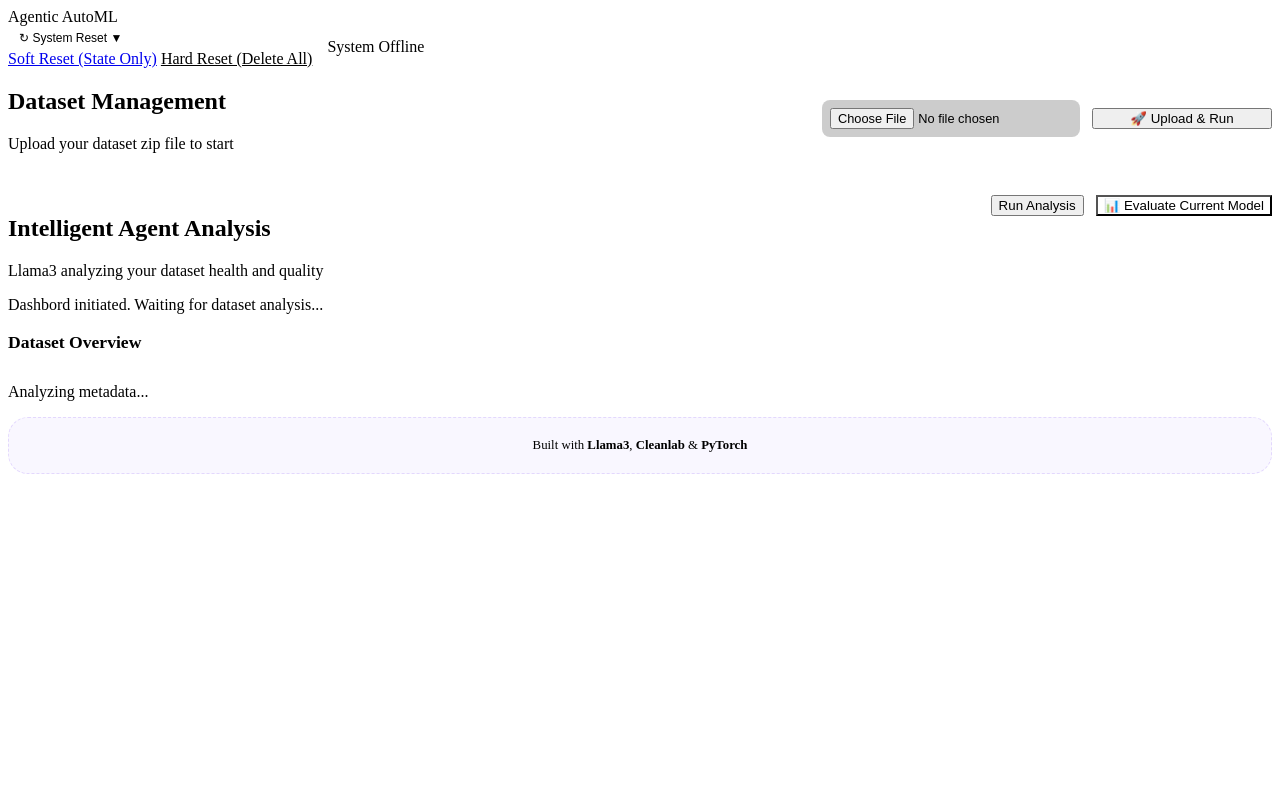
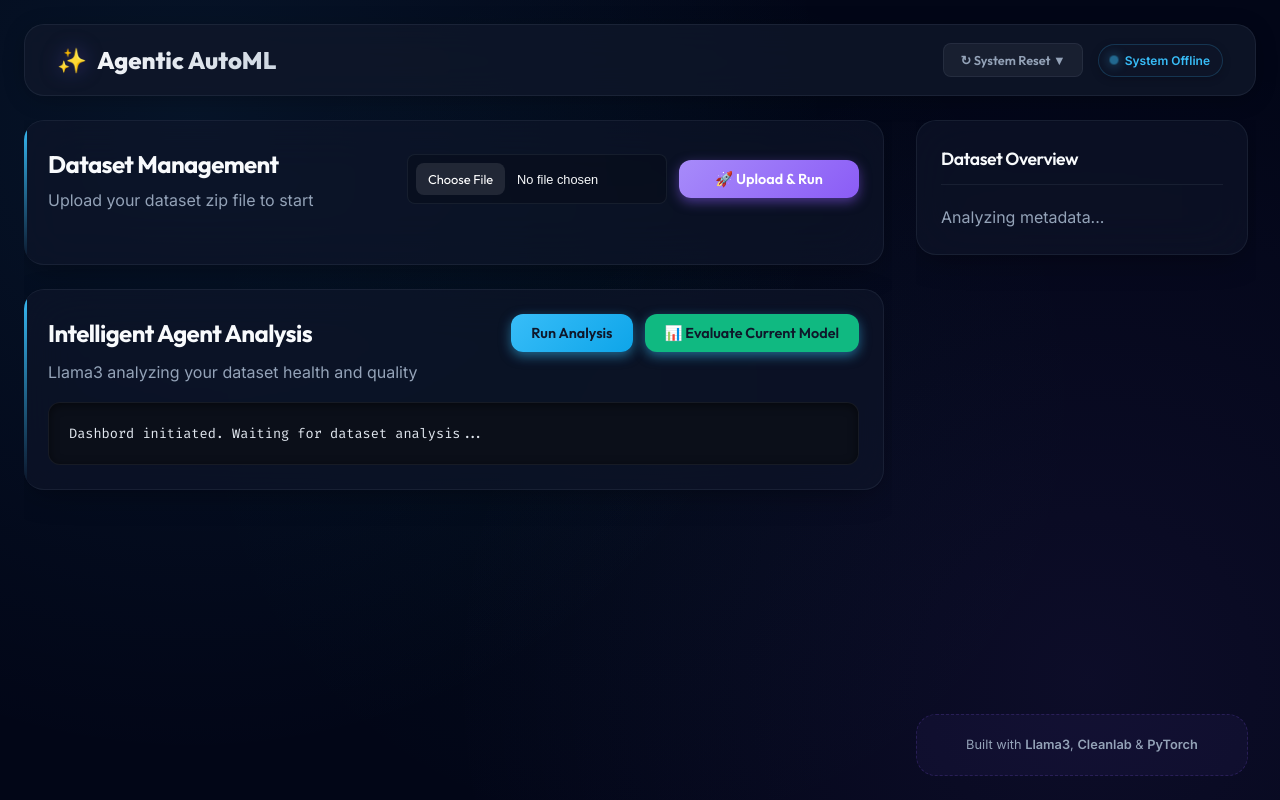
Before and after one commit to vishalagar/football-analysis, a plain HTML site: page frontend/index.html in a window 1280 px wide. Drawn offline with Linux system fonts and the light colour scheme; no server answers.

Commit message:
Restoring project state to commit 09b759c as requested by user.

```diff
--- a/frontend/index.html
+++ b/frontend/index.html
@@ -7,7 +7,7 @@
     <title>Agentic AutoML | Dashboard</title>
     <!-- Modern font from Google -->
     <link href="https://fonts.googleapis.com/css2?family=Outfit:wght@400;500;600;700;800&display=swap" rel="stylesheet">
-    <link rel="stylesheet" href="style.css?v=3">
+    <link rel="stylesheet" href="style.css">
     <script src="app.js" defer></script>
     <script>
         window.addEventListener('error', function (e) {
--- /dev/null
+++ b/frontend/style.css
@@ -0,0 +1,457 @@
+@import url('https://fonts.googleapis.com/css2?family=Outfit:wght@400;500;600;700;800&family=Inter:wght@400;500;600&family=Fira+Code:wght@400;500&display=swap');
+
+:root {
+    /* Core Palette - Deep Space Theme */
+    --bg-color: #020617;
+    --card-bg: rgba(15, 23, 42, 0.6);
+    --card-bg-hover: rgba(30, 41, 59, 0.7);
+    --card-border: rgba(148, 163, 184, 0.1);
+
+    /* Text */
+    --text-primary: #F8FAFC;
+    --text-secondary: #94A3B8;
+    --text-muted: #64748B;
+
+    /* Accents */
+    --accent-color: #38BDF8;
+    /* Sky Blue */
+    --accent-glow: rgba(56, 189, 248, 0.5);
+
+    --magic-color: #8B5CF6;
+    /* Violet */
+    --magic-glow: rgba(139, 92, 246, 0.5);
+
+    --success-color: #10B981;
+    /* Emerald */
+    --success-glow: rgba(16, 185, 129, 0.4);
+
+    --warning-color: #F59E0B;
+    /* Amber */
+    --danger-color: #EF4444;
+    /* Red */
+
+    /* Typography */
+    --font-heading: 'Outfit', sans-serif;
+    --font-body: 'Inter', sans-serif;
+    --font-mono: 'Fira Code', monospace;
+}
+
+* {
+    box-sizing: border-box;
+    transition: all 0.25s cubic-bezier(0.4, 0, 0.2, 1);
+}
+
+body {
+    background-color: var(--bg-color);
+    background-image:
+        radial-gradient(circle at 15% 15%, rgba(56, 189, 248, 0.08) 0%, transparent 50%),
+        radial-gradient(circle at 85% 85%, rgba(139, 92, 246, 0.08) 0%, transparent 50%),
+        radial-gradient(circle at 50% 50%, rgba(16, 185, 129, 0.03) 0%, transparent 60%);
+    background-attachment: fixed;
+    color: var(--text-primary);
+    font-family: var(--font-body);
+    margin: 0;
+    padding: 0;
+    height: 100vh;
+    overflow: hidden;
+    line-height: 1.6;
+}
+
+/* --- Layout --- */
+.container {
+    display: grid;
+    grid-template-columns: 1fr 340px;
+    grid-template-rows: auto 1fr;
+    gap: 24px;
+    height: 100%;
+    max-width: 1800px;
+    margin: 0 auto;
+    padding: 24px;
+}
+
+main {
+    display: flex;
+    flex-direction: column;
+    gap: 24px;
+    overflow-y: auto;
+    padding-right: 8px;
+    /* Room for scrollbar */
+}
+
+aside {
+    display: flex;
+    flex-direction: column;
+    gap: 24px;
+    overflow-y: auto;
+    padding-right: 8px;
+}
+
+/* --- Typography --- */
+h1,
+h2,
+h3,
+h4,
+h5 {
+    font-family: var(--font-heading);
+    margin: 0;
+    color: var(--text-primary);
+    letter-spacing: -0.025em;
+}
+
+h2 {
+    font-size: 1.5rem;
+    font-weight: 700;
+}
+
+h3 {
+    font-size: 1.1rem;
+    font-weight: 600;
+}
+
+p {
+    margin: 0;
+}
+
+/* --- Components: Navbar --- */
+header {
+    grid-column: 1 / -1;
+    display: flex;
+    justify-content: space-between;
+    align-items: center;
+    padding: 16px 32px;
+    background: rgba(15, 23, 42, 0.8);
+    backdrop-filter: blur(16px);
+    border-radius: 20px;
+    border: 1px solid var(--card-border);
+    box-shadow: 0 4px 24px -4px rgba(0, 0, 0, 0.3);
+    z-index: 50;
+}
+
+.logo {
+    font-family: var(--font-heading);
+    font-size: 1.5rem;
+    font-weight: 800;
+    background: linear-gradient(135deg, #fff 0%, #cbd5e1 100%);
+    -webkit-background-clip: text;
+    -webkit-text-fill-color: transparent;
+    display: flex;
+    align-items: center;
+    gap: 10px;
+}
+
+.logo::before {
+    content: '✨';
+    -webkit-text-fill-color: initial;
+    filter: drop-shadow(0 0 10px var(--magic-glow));
+}
+
+/* --- Components: Buttons --- */
+button,
+.dropbtn {
+    font-family: var(--font-heading);
+    font-weight: 600;
+    font-size: 0.9rem;
+    padding: 10px 20px;
+    border-radius: 12px;
+    border: none;
+    cursor: pointer;
+    display: inline-flex;
+    align-items: center;
+    justify-content: center;
+    gap: 8px;
+    transition: all 0.2s ease;
+    user-select: none;
+}
+
+button:disabled {
+    opacity: 0.5;
+    cursor: not-allowed;
+    filter: grayscale(1);
+}
+
+.btn-primary {
+    background: linear-gradient(135deg, var(--accent-color), #0EA5E9);
+    color: #0F172A;
+    box-shadow: 0 4px 12px var(--accent-glow);
+}
+
+.btn-primary:hover:not(:disabled) {
+    transform: translateY(-2px);
+    box-shadow: 0 6px 20px var(--accent-glow);
+    filter: brightness(1.1);
+}
+
+.btn-magic {
+    background: linear-gradient(135deg, #A78BFA, var(--magic-color));
+    color: #fff;
+    box-shadow: 0 4px 12px var(--magic-glow);
+}
+
+.btn-magic:hover:not(:disabled) {
+    transform: translateY(-2px);
+    box-shadow: 0 6px 20px var(--magic-glow);
+    filter: brightness(1.1);
+}
+
+.btn-success {
+    background: rgba(16, 185, 129, 0.15);
+    color: #34D399;
+    border: 1px solid rgba(16, 185, 129, 0.2);
+}
+
+.btn-success:hover:not(:disabled) {
+    background: rgba(16, 185, 129, 0.25);
+    border-color: #34D399;
+}
+
+/* --- Components: Dropdown --- */
+.dropdown {
+    position: relative;
+    display: inline-block;
+}
+
+.dropbtn {
+    background: rgba(255, 255, 255, 0.05) !important;
+    border: 1px solid var(--card-border) !important;
+    color: var(--text-secondary) !important;
+    padding: 8px 16px !important;
+    font-size: 0.8rem !important;
+}
+
+.dropbtn:hover {
+    background: rgba(255, 255, 255, 0.1) !important;
+    color: white !important;
+    border-color: rgba(255, 255, 255, 0.2) !important;
+}
+
+.dropdown-content {
+    display: none;
+    position: absolute;
+    right: 0;
+    top: 100%;
+    margin-top: 8px;
+    background-color: #1E293B;
+    min-width: 200px;
+    box-shadow: 0 20px 40px -5px rgba(0, 0, 0, 0.6), 0 0 0 1px var(--card-border);
+    border-radius: 12px;
+    overflow: hidden;
+    z-index: 100;
+    animation: slideDown 0.2s cubic-bezier(0.16, 1, 0.3, 1);
+}
+
+.dropdown:hover .dropdown-content {
+    display: block;
+}
+
+.dropdown-content a {
+    color: var(--text-secondary);
+    padding: 12px 16px;
+    text-decoration: none;
+    display: block;
+    font-size: 0.85rem;
+    border-left: 2px solid transparent;
+}
+
+.dropdown-content a:hover {
+    background: rgba(255, 255, 255, 0.05);
+    color: white;
+    border-left-color: var(--accent-color);
+}
+
+.dropdown-content a.danger:hover {
+    color: var(--danger-color);
+    border-left-color: var(--danger-color);
+    background: rgba(239, 68, 68, 0.1);
+}
+
+/* --- Cards --- */
+.agent-card,
+.stats-card,
+section {
+    background: var(--card-bg);
+    backdrop-filter: blur(24px);
+    border-radius: 20px;
+    /* Reduced radius for sleeker look */
+    border: 1px solid var(--card-border);
+    box-shadow: 0 8px 32px -8px rgba(0, 0, 0, 0.4);
+    padding: 24px;
+    position: relative;
+    overflow: hidden;
+}
+
+.agent-card {
+    border-left: 0;
+}
+
+.agent-card::before {
+    content: '';
+    position: absolute;
+    top: 0;
+    bottom: 0;
+    left: 0;
+    width: 3px;
+    background: linear-gradient(to bottom, var(--accent-color), transparent);
+}
+
+/* --- Agent Response (Logs) --- */
+.agent-response {
+    font-family: var(--font-mono);
+    font-size: 0.85rem;
+    background: #0B0F19;
+    /* Darker than card */
+    padding: 20px;
+    border-radius: 12px;
+    border: 1px solid rgba(255, 255, 255, 0.05);
+    color: #E2E8F0;
+    margin-top: 16px;
+    box-shadow: inset 0 2px 10px rgba(0, 0, 0, 0.5);
+}
+
+/* --- Inputs --- */
+input[type="file"]::file-selector-button {
+    font-family: var(--font-heading);
+    background: rgba(255, 255, 255, 0.1);
+    color: white;
+    border: none;
+    padding: 8px 12px;
+    border-radius: 8px;
+    margin-right: 12px;
+    cursor: pointer;
+    transition: background 0.2s;
+}
+
+input[type="file"]::file-selector-button:hover {
+    background: rgba(255, 255, 255, 0.2);
+}
+
+select {
+    background-color: #0F172A;
+    color: white;
+    border: 1px solid var(--card-border);
+    padding: 8px 12px;
+    border-radius: 8px;
+    outline: none;
+}
+
+select:focus {
+    border-color: var(--accent-color);
+    box-shadow: 0 0 0 2px var(--accent-glow);
+}
+
+/* --- Status Badge --- */
+.status-badge {
+    background: rgba(15, 23, 42, 0.6);
+    border: 1px solid rgba(56, 189, 248, 0.2);
+    color: var(--accent-color);
+    padding: 6px 12px;
+    border-radius: 99px;
+    font-size: 0.75rem;
+    font-weight: 600;
+    display: flex;
+    align-items: center;
+    gap: 8px;
+    box-shadow: 0 2px 8px rgba(0, 0, 0, 0.2);
+}
+
+.status-badge::before {
+    content: '';
+    width: 6px;
+    height: 6px;
+    background: var(--accent-color);
+    border-radius: 50%;
+    box-shadow: 0 0 8px var(--accent-color);
+    animation: pulse 2s infinite;
+}
+
+@keyframes pulse {
+    0% {
+        transform: scale(1);
+        opacity: 1;
+    }
+
+    50% {
+        transform: scale(1.5);
+        opacity: 0.5;
+    }
+
+    100% {
+        transform: scale(1);
+        opacity: 1;
+    }
+}
+
+@keyframes slideDown {
+    from {
+        opacity: 0;
+        transform: translateY(-10px);
+    }
+
+    to {
+        opacity: 1;
+        transform: translateY(0);
+    }
+}
+
+/* --- Issues Grid --- */
+.issues-grid {
+    display: grid;
+    grid-template-columns: repeat(auto-fill, minmax(280px, 1fr));
+    gap: 20px;
+}
+
+.issue-card {
+    background: rgba(30, 41, 59, 0.4);
+    border: 1px solid var(--card-border);
+    border-radius: 16px;
+    overflow: hidden;
+    transition: all 0.3s cubic-bezier(0.25, 0.8, 0.25, 1);
+}
+
+.issue-card:hover {
+    transform: translateY(-8px);
+    border-color: rgba(56, 189, 248, 0.3);
+    box-shadow: 0 20px 40px -5px rgba(0, 0, 0, 0.4);
+}
+
+.issue-img {
+    width: 100%;
+    height: 160px;
+    object-fit: cover;
+    background: #020617;
+}
+
+.issue-details {
+    padding: 16px;
+}
+
+/* --- Scrollbar --- */
+::-webkit-scrollbar {
+    width: 8px;
+}
+
+::-webkit-scrollbar-track {
+    background: transparent;
+}
+
+::-webkit-scrollbar-thumb {
+    background: rgba(255, 255, 255, 0.1);
+    border-radius: 4px;
+}
+
+::-webkit-scrollbar-thumb:hover {
+    background: rgba(255, 255, 255, 0.2);
+}
+
+/* --- Mobile --- */
+@media (max-width: 1024px) {
+    .container {
+        grid-template-columns: 1fr;
+        grid-template-rows: auto auto 1fr;
+        height: auto;
+        overflow-y: auto;
+    }
+
+    body {
+        overflow-y: auto;
+    }
+}
```
